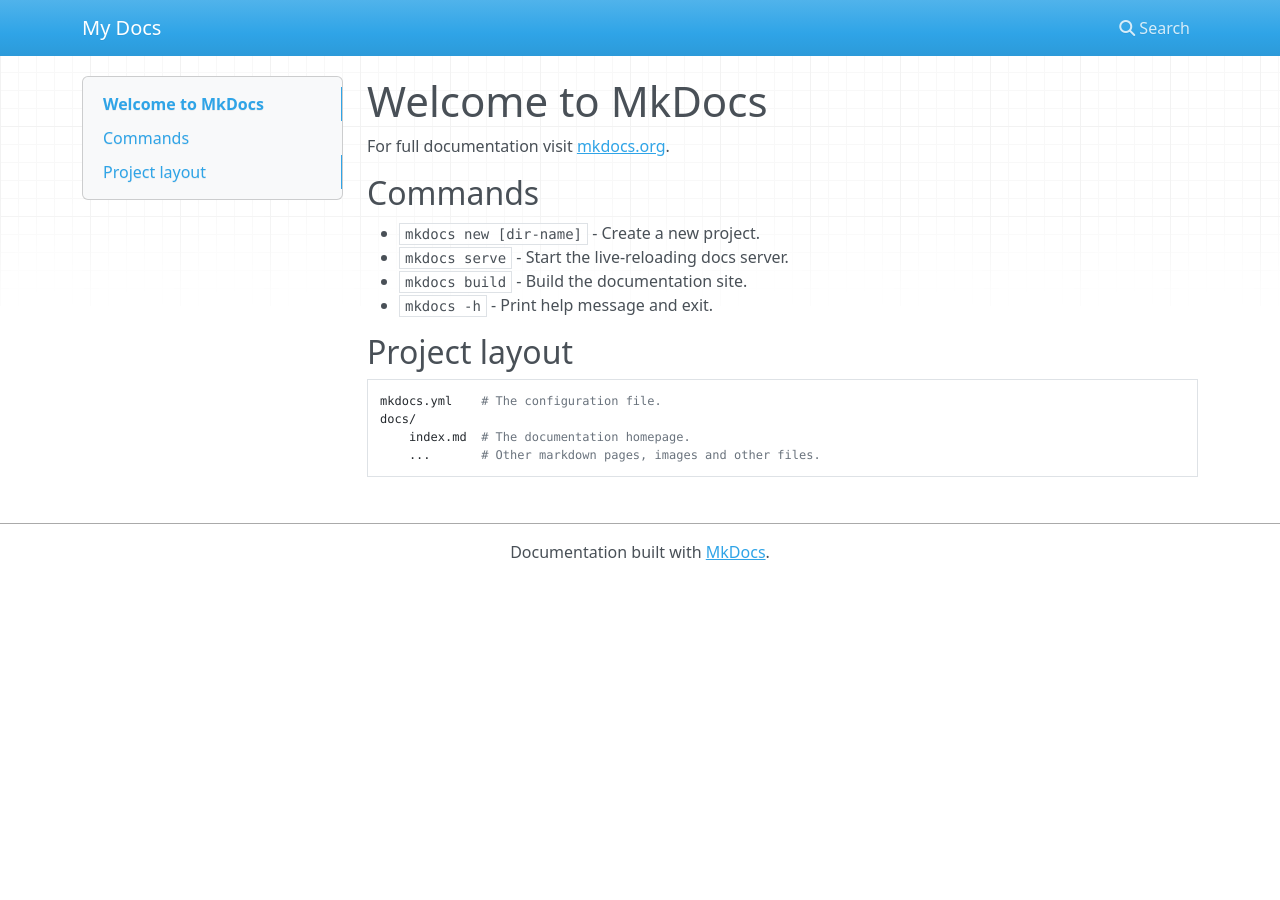
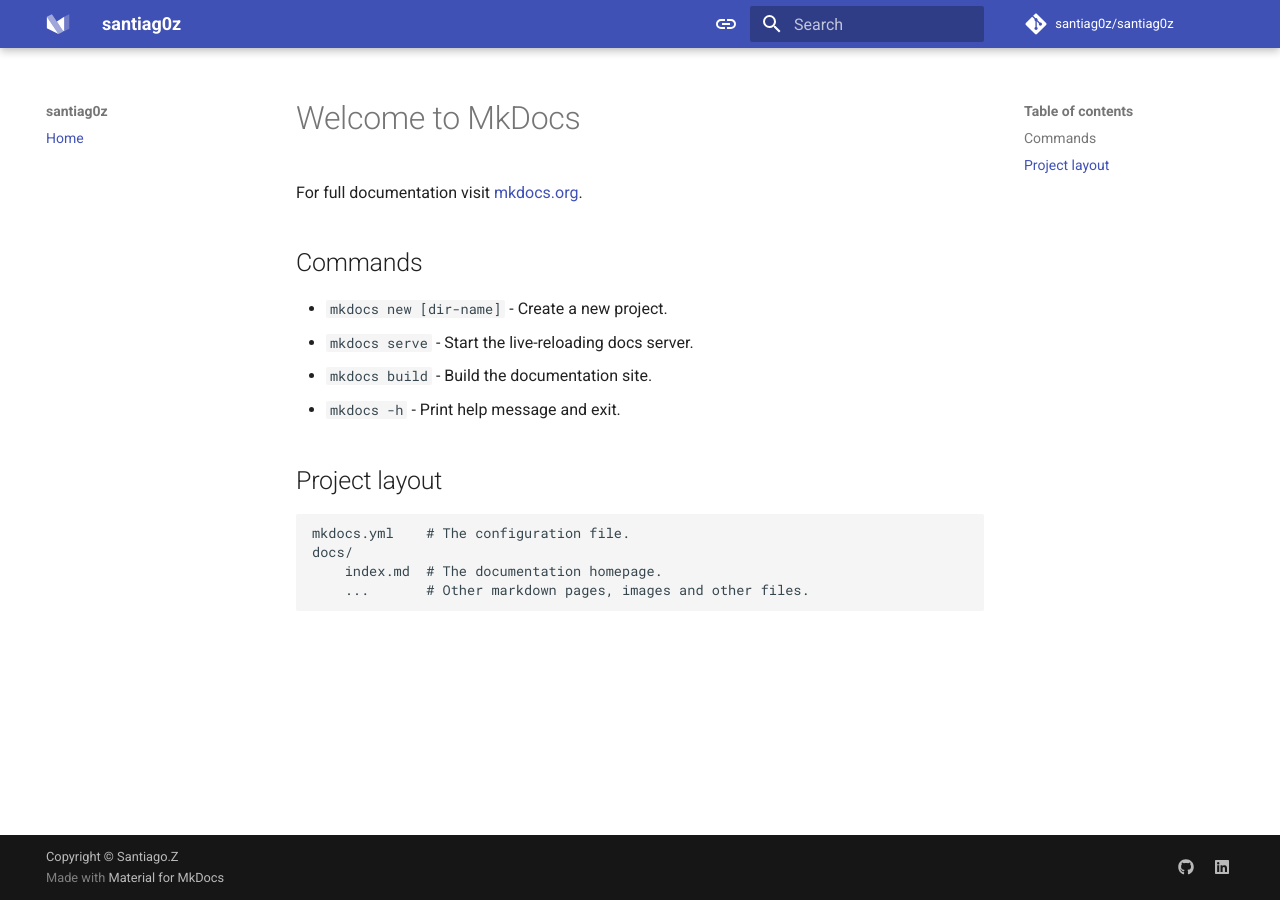
Before and after one commit to santiag0z/santiag0z, an MkDocs documentation site: the page built from docs/index.md, in a window 1280 px wide. Built offline with MkDocs 1.6.1 and Material for MkDocs 9.7.7, drawn with Linux system fonts in a browser that asks for light colours; nearby versions of some CDN libraries; comment, search, counter and statistics services are not loaded.

Commit message:
theme material

```diff
--- a/mkdocs.yml
+++ b/mkdocs.yml
@@ -1 +1,55 @@
-site_name: My Docs
+# Project information
+site_name: santiag0z
+site_url: https://santiag0z.github.io/santiag0z
+site_author: Santiago.Z
+site_description: >-
+  santiag0z
+
+# Repository
+repo_name: santiag0z/santiag0z
+repo_url: https://github.com/santiag0z/santiag0z
+
+# Copyright
+copyright: Copyright &copy; Santiago.Z
+
+# Configuration
+theme:
+  name: material
+  #  custom_dir: material/overrides
+  palette:
+    - media: "(prefers-color-scheme)"
+      toggle:
+        icon: material/link
+        name: Switch to light mode
+    - media: "(prefers-color-scheme: light)"
+      scheme: default
+      primary: indigo
+      accent: indigo
+      toggle:
+        icon: material/toggle-switch
+        name: Switch to dark mode
+    - media: "(prefers-color-scheme: dark)"
+      scheme: slate
+      primary: black
+      accent: indigo
+      toggle:
+        icon: material/toggle-switch-off
+        name: Switch to system preference
+  font:
+    text: Roboto
+    code: Roboto Mono
+  favicon: assets/favicon.png
+  icon:
+    logo: logo
+
+# Additional configuration
+extra:
+  social:
+    - icon: fontawesome/brands/github
+      link: https://github.com/santiag0z/
+    - icon: fontawesome/brands/linkedin
+      link: https://www.linkedin.com/in/santiago-z/
+
+# Page tree
+nav:
+  - Home: index.md
```
